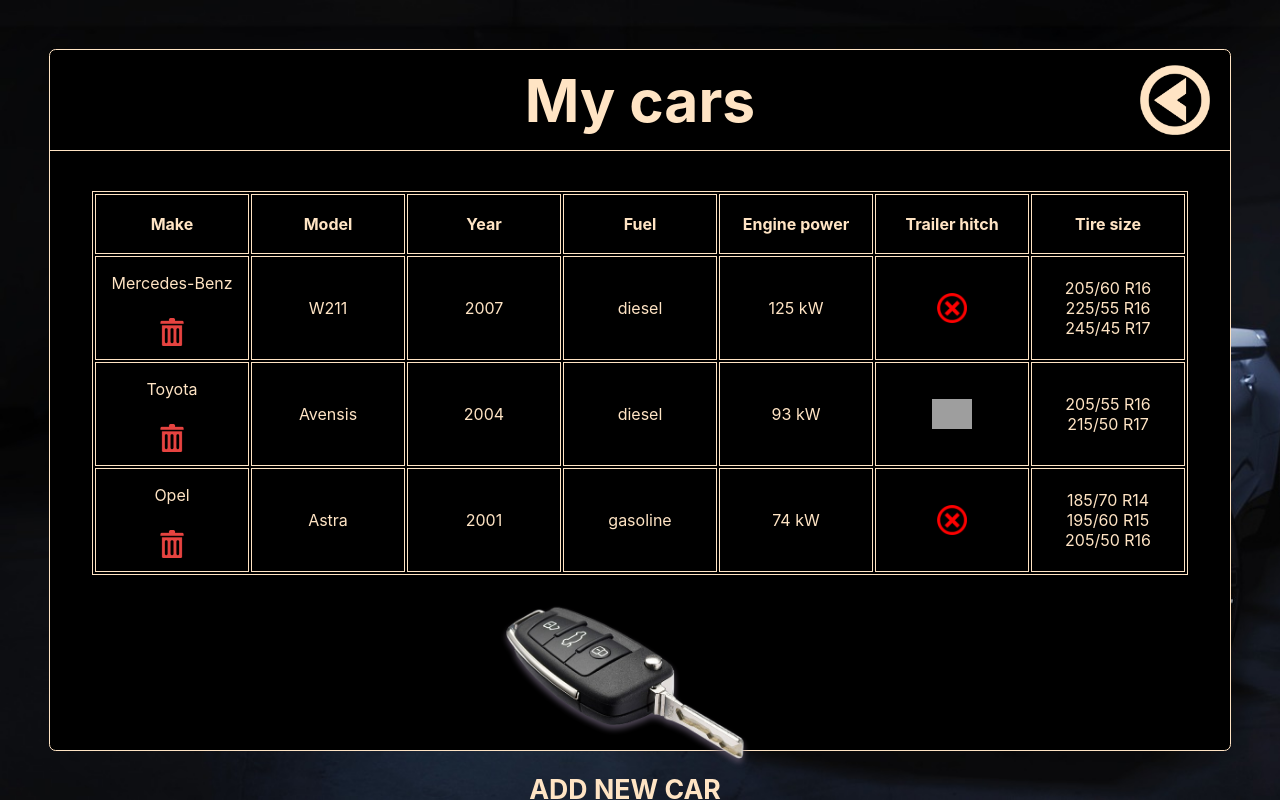
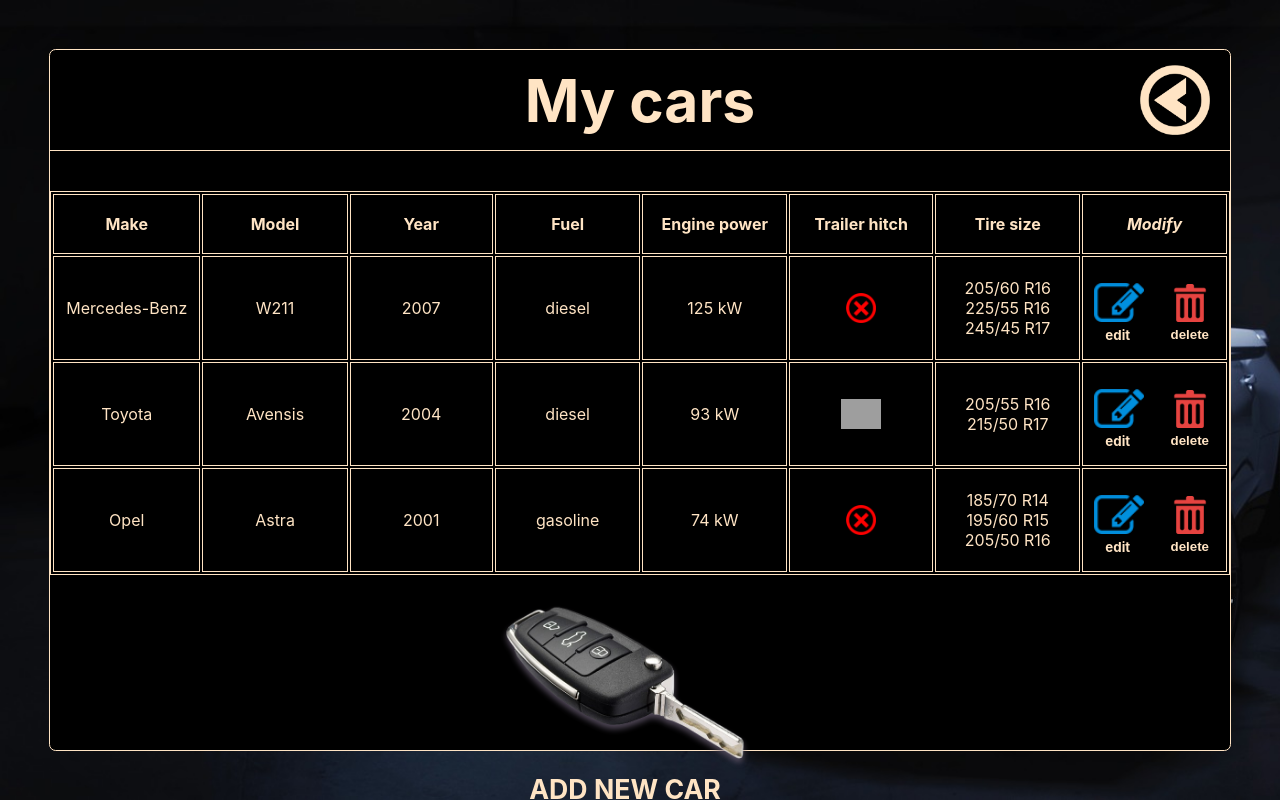
Before and after one commit to CROmarcos/garage-manager, a React (Create React App) app: page /mycars in a window 1280 px wide. Built offline with nearby package versions, Linux system fonts and the light colour scheme; grey boxes are pictures that could not be loaded.

Commit message:
Added link to edit page

```diff
--- a/src/App.tsx
+++ b/src/App.tsx
@@ -11,6 +11,7 @@
         <Route path='/' element={HomePage()} />
         <Route path='/mycars' element={GarageList()} />
         <Route path='/newcar' element={NewCar()} />
+        <Route path='/edit/:id' element={NewCar()} />
       </Routes>
     </div>
   );
--- a/src/components/CarList/CarList.scss
+++ b/src/components/CarList/CarList.scss
@@ -1,4 +1,4 @@
-.TableHolder{
+.TableHolder {
     background-color: black;
     color: bisque;
     margin-top: 40px;
@@ -18,22 +18,47 @@
 }
 
 .half {
-    width: 100%;
-    height: 50%;
+    margin: 0;
+    width: 50%;
+    height: 100%;
     display: flex;
     justify-content: center;
-    align-items: center;
+    align-items: flex-end;
 }
 
 .crud {
-    height: 40px;
-    width: 40px;
+    height: 50px;
+    width: 50px;
     background: transparent;
     border: 0;
     position: absolute;
+    display: flex;
+    flex-direction: column;
+    justify-content: center;
+    align-items: center;
+    color: bisque;
+    margin-bottom: 20px;
 
     &--src {
         width: 100%;
+        margin-bottom: 5px;
+    }
+
+    p {
+        margin: 0;
+        font-size: 10pt;
+        font-weight: bold;
+    }
+}
+
+.modify {
+    font-style: italic;
+
+    &__field {
+        width: 100%;
+        height: 100%;
+        display: flex;
+        flex-direction: row;
     }
 }
 
@@ -41,11 +66,11 @@
     margin: 0;
 }
 
-th{
+th {
     width: 150px;
 }
 
-td{
+td {
     width: 150px;
     height: 100px;
 }
@@ -58,6 +83,9 @@
     height: 60px;
 }
 
-table, th, td, tr {
+table,
+th,
+td,
+tr {
     border: 0.5px solid bisque;
 }
--- a/src/components/CarList/CarList.tsx
+++ b/src/components/CarList/CarList.tsx
@@ -1,12 +1,17 @@
 import { useSelector, useDispatch } from "react-redux"
 import { State } from '../../state/reducer'
+import { bindActionCreators } from "redux"
+import { Link } from "react-router-dom"
+import * as actionCreators from '../../state/actionCreators'
+
 import ICars from "../../interface/ICars"
-import './CarList.scss'
+
 import checkmark from '../../images/checkmark.svg'
 import notchecked from '../../images/not.png'
 import trashcan from '../../images/trashcan.png'
-import * as actionCreators from '../../state/actionCreators'
-import { bindActionCreators } from "redux"
+import edit from '../../images/edit.png'
+
+import './CarList.scss'
 
 const CarList = () => {
     let carList: ICars["cars"][] = useSelector((state: State) => state.reducer)
@@ -23,24 +28,28 @@
                     <th>Engine power</th>
                     <th>Trailer hitch</th>
                     <th>Tire size</th>
+                    <th className="modify">Modify</th>
                 </thead>
                 <tbody>
                     {carList.map(car =>
                         <tr key={car.id}>
-                            <td>
-                                <section className="half">
-                                    {car.make}
-                                </section>
-                                <section className="half">
-                                    <button className="crud" onClick={() => sellTheCar(car.id)}><img className="crud--src" src={trashcan} alt="Delete car" /></button>
-                                </section>
-                            </td>
+                            <td>{car.make}</td>
                             <td>{car.model}</td>
                             <td>{car.year}</td>
                             <td>{car.fuel}</td>
                             <td>{car.power} kW</td>
                             <td><div className="icon"><img className="icon-image" src={car.trailerHitch ? checkmark : notchecked} alt="yes" /></div></td>
                             <td>{car.tires.map(tire => <section>{tire}</section>)}</td>
+                            <td>
+                                <div className="modify__field">
+                                    <section className="half">
+                                        <Link className="crud" to={`/edit/${car.id}`}><img className="crud--src" src={edit} alt="Edit car" /><p>edit&nbsp;</p></Link>
+                                    </section>
+                                    <section className="half">
+                                        <button className="crud" onClick={() => sellTheCar(car.id)}><img className="crud--src" src={trashcan} alt="Delete car" /><p>delete</p></button>
+                                    </section>
+                                </div>
+                            </td>
                         </tr>)}
                 </tbody>
             </table>
--- a/src/components/Home/Home.tsx
+++ b/src/components/Home/Home.tsx
@@ -1,12 +1,12 @@
 import './Home.scss'
-import LinkToPage from '../LinkToPage/LinkToPage'
+import LinkButton from '../LinkButton/LinkButton'
 
 const Home = () => {
     return (
         <div className='Home'>
             <div className='Home-Navigation'>
-                <LinkToPage url='/mycars' alt='Open garage' description='Look at my cars' />
-                <LinkToPage url='/newcar' alt='Add new car' description='Add new car' />
+                <LinkButton src='/mycars' alt='Open garage' description='Look at my cars' />
+                <LinkButton src='/newcar' alt='Add new car' description='Add new car' />
             </div>
         </div>
     )
--- a/src/components/LinkToPage/LinkToPage.tsx
+++ b/src/components/LinkButton/LinkButton.tsx
@@ -1,12 +1,12 @@
 import { Link } from "react-router-dom"
 import carKey from '../../images/car_key.png'
-import ILinks from "../../interface/ILinks"
-import './LinkToPage.scss'
+import IButtons from "../../interface/IButtons"
+import './LinkButton.scss'
 
-const LinkToPage = ({ url, alt, description }: ILinks) => {
+const LinkButton = ({ src, alt, description }: IButtons) => {
     return (
         <div className='Link'>
-            <Link to={url}>
+            <Link to={src}>
                 <img className='Link-image' src={carKey} alt={alt} />
                 <label className='Link-description'>{description}</label>
             </Link>
@@ -14,4 +14,4 @@
     )
 }
 
-export default LinkToPage
+export default LinkButton
--- /dev/null
+++ b/src/interface/IButtons.ts
@@ -0,0 +1,7 @@
+interface IButtons {
+    src: string,    //used as url in link buttons
+    alt: string,
+    description: string
+}
+
+export default IButtons
--- a/src/pages/GarageList.tsx
+++ b/src/pages/GarageList.tsx
@@ -1,5 +1,5 @@
 import CarList from "../components/CarList/CarList"
-import LinkToPage from "../components/LinkToPage/LinkToPage"
+import LinkButton from "../components/LinkButton/LinkButton"
 import PageTitle from "../components/PageTitle/PageTitle"
 
 const GarageList = () => {
@@ -8,7 +8,7 @@
             <PageTitle title="My cars" />
             <div className="page__body">
                 <CarList />
-                <LinkToPage url='/newcar' alt='Add new car' description='Add new car' />
+                <LinkButton src='/newcar' alt='Add new car' description='Add new car' />
             </div>
         </div>
     )
```
Also changed, not shown: src/interface/ILinks.ts (deleted, +0 -7 lines), src/components/LinkButton/LinkButton.scss (renamed from src/components/LinkToPage/LinkToPage.scss), src/images/edit.png (added).
